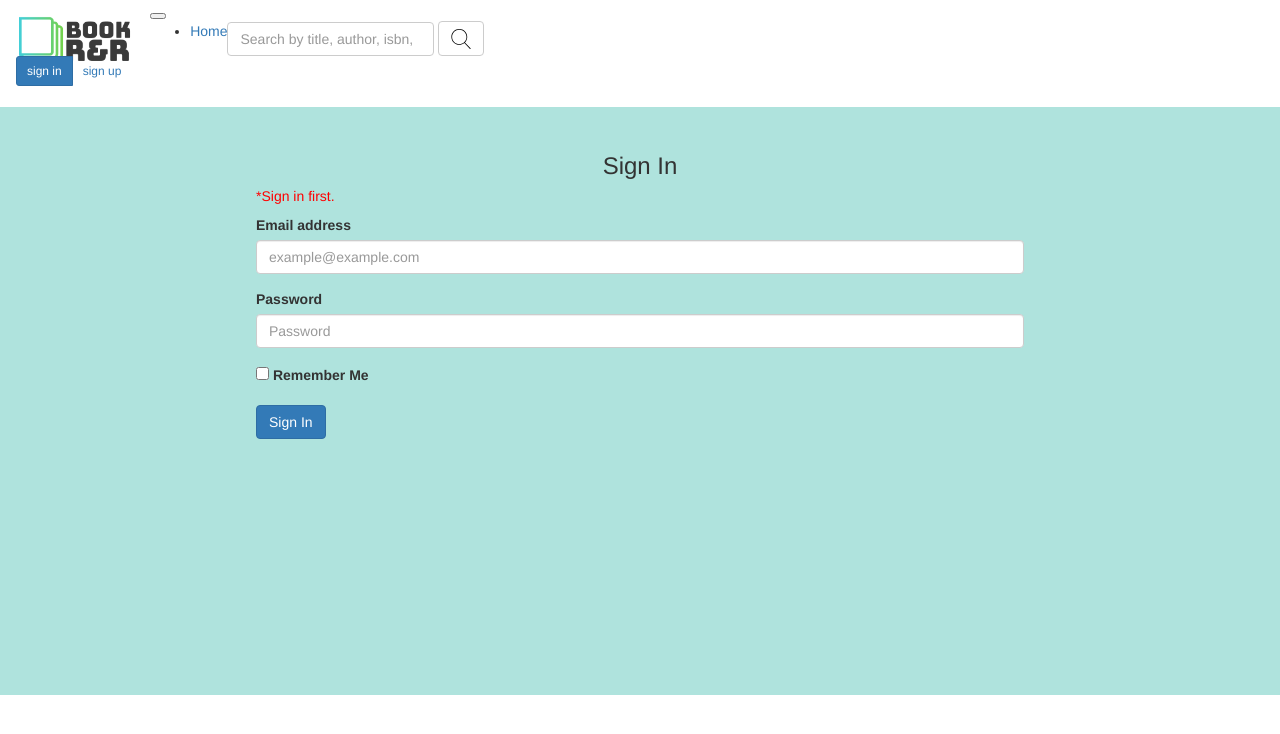
After one commit to Dforrunner/Book-rate-review, a Flask app: a page that uses templates/index.html in a window 1280 px wide. The commit adds this page. Shown: the top 734 px of the page. Run offline with Flask 2, Linux system fonts and the light colour scheme; some libraries are stand-ins or nearby versions.

Commit message:
Created user account. Implemented login functionality and added input validation for signup form.

```diff
--- a/app.py
+++ b/app.py
@@ -1,13 +1,14 @@
 from flask import Flask, render_template, request, redirect, url_for
 from flask_sqlalchemy import SQLAlchemy
+from is_safe_url import is_safe_url
 # Flask Login
-from flask_login import LoginManager
+from flask_login import LoginManager, current_user, login_user, logout_user, login_required
 # Third party api module
 from third_party_api.goodreads_api import get_reviews, get_review_stats
 # Forms
 from forms.account_forms import SignInForm, SignUpForm, CSRFProtect
 # Models
-from db.models import Books
+from db.models import Books, Users
 # Config
 from config import Config
 
@@ -19,19 +20,81 @@ db.init_app(app)
 # LOGIN
 login_manager = LoginManager()
 login_manager.init_app(app)
+# This is called when the user is logged in, but they need to be reauthenticated because their session is stale
+login_manager.refresh_view = 'signin'
 
 # CSRF
 csrf = CSRFProtect(app)
 
 
+@login_manager.user_loader
+def load_user(user_id):
+    return Users.query.get(int(user_id))
 
 
-'''
-TODO:
-ERROR below FIX
-Look up passing url as argument
-https://www.youtube.com/watch?v=qYeWemghBxI
-'''
+@app.route('/profile/<string:username>')
+@login_required
+def user_profile(username):
+    if not current_user.is_authenticated or (current_user.id == 0):
+        user_not_signed_in()
+
+    user = Users.query.get(current_user.id)
+    return render_template("user_account/profile.html", user=user)
+
+
+@app.route('/signin', methods=["GET", "POST"])
+def signin():
+    if current_user.is_authenticated:
+        return redirect(url_for('home'))
+
+    form = SignInForm()
+    if request.method == 'POST':
+        if form.validate_on_submit():
+            user = Users.query.filter_by(email=form.email.data).first()
+            if user is None or not user.check_password(form.password.data):
+                return render_template("user_account/signin.html", form=form, message_bottom="Invalid username or password")
+
+            # Load user if user authorized
+            login_user(user, remember=form.remember_me.data)
+
+            return redirect(url_for('user_profile', username=current_user.username))
+
+    return render_template('user_account/signin.html', form=form)
+
+
+@login_manager.unauthorized_handler
+def user_not_signed_in():
+    form = SignInForm()
+    return render_template("user_account/signin.html", form=form, message_top="*Sign in first.")
+
+
+@app.route('/signout')
+def signout():
+    logout_user()
+    return redirect(url_for('home'))
+
+
+@app.route('/signup', methods=["GET", "POST"])
+def signup():
+    form = SignUpForm()
+    if form.validate_on_submit():
+        # Create user and add to database
+        user = Users(first_name=form.firstname.data,
+                     last_name=form.lastname.data,
+                     email=form.email.data,
+                     username=form.username.data)
+        user.set_password(form.password.data)
+        db.session.add(user)
+        db.session.commit()
+
+        # Once user has created an account log them in
+        login_user(user)
+
+        return redirect(url_for('user_profile', username=form.username.data))
+
+    return render_template('user_account/signup.html', form=form)
+
+
 @app.route('/book_page/<string:title>/<string:author>/<string:year>/<string:isbn>/<path:image_url>')
 def book_page(isbn, title, author, year, image_url):
     return render_template("book_page.html",
@@ -42,18 +105,6 @@ def book_page(isbn, title, author, year, image_url):
                            author=author,
                            year=year
                            )
-
-
-@app.route('/signin', methods=["GET", "POST"])
-def signin():
-    form = SignInForm()
-    return render_template('register/signin.html', title="Sign In", form=form)
-
-
-@app.route('/signup', methods=["GET", "POST"])
-def signup():
-    form = SignUpForm()
-    return render_template('register/signup.html', title="Sign Up", form=form)
 
 
 @app.route('/search')
--- a/forms/account_forms.py
+++ b/forms/account_forms.py
@@ -1,21 +1,73 @@
 from flask_wtf import FlaskForm
 from wtforms import StringField, PasswordField, BooleanField, SubmitField
-from wtforms.validators import DataRequired,Email, InputRequired, EqualTo
+from wtforms.validators import DataRequired, Email, InputRequired, EqualTo, Length, Regexp, ValidationError
 from flask_wtf.csrf import CSRFProtect
+
+from util.validators import Unique
+from db.models import Users
 
 
 class SignUpForm(FlaskForm):
-    firstname = StringField('First name', validators=[DataRequired(message="Enter first name")], render_kw={'placeholder': 'First name'})
-    lastname = StringField('Last name', validators=[DataRequired()], render_kw={'placeholder': 'Last name'})
-    username = StringField('Username', validators=[DataRequired()], render_kw={'placeholder': 'Username'})
-    email = StringField('Email', validators=[DataRequired, Email()], render_kw={'placeholder': 'example@example.com'})
-    password = PasswordField('Create Password', [InputRequired(), EqualTo('confirm', message='Passwords must match')], render_kw={'placeholder': 'Password'})
-    confirm = PasswordField('Repeat Password', render_kw={'placeholder': 'Re-enter password'})
+    firstname = StringField('First name',
+                            validators=[
+                                DataRequired(),
+                                Regexp('^\w+$', message="First name can only contain letters."),
+                                Length(max=25, message="First name cannot exceed 25 characters")
+                            ],
+                            render_kw={'placeholder': 'First name'})
+
+    lastname = StringField('Last name',
+                           validators=[
+                               DataRequired(),
+                               Regexp('^\w+$', message="Last name can only contain letters."),
+                               Length(max=25, message="First name cannot exceed 25 characters")
+                           ],
+                           render_kw={'placeholder': 'Last name'})
+
+    username = StringField('Username',
+                           validators=[
+                               DataRequired(),
+                               Regexp('^\w+$', message="Username can contain only letters, numbers and underscores"),
+                               Length(min=4, max=15, message="Username must be between 4 & 15 characters"),
+                               Unique(Users, Users.username, message='This username already exists. Pick a new one.')
+                           ],
+                           render_kw={'placeholder': 'Username'})
+
+    email = StringField('Email',
+                        validators=[
+                            DataRequired(),
+                            Email(),
+                            Length(min=5, max=60),
+                            Unique(Users, Users.email, message='There is already an account with that email.')
+                        ],
+                        render_kw={'placeholder': 'example@example.com'})
+
+    password = PasswordField('Create Password',
+                             validators=[
+                                 InputRequired(),
+                                 EqualTo('confirm', message='Passwords must match'),
+                                 Regexp('(?=.*[a-z])(?=.*[A-Z])(?=.*\d)(?=.*[!@#$%^&*-_]).+', message="Password must contain at least: 1 lowercase letter, 1 uppercase letter, 1 number, and special character (!@#$%^&*-_)"),
+                                 Length(min=6, max=25, message="Password must be between 6 & 25 characters")
+                             ],
+                             render_kw={'placeholder': 'Password'})
+
+    confirm = PasswordField('Confirm Password', render_kw={'placeholder': 'Confirm password'})
     submit = SubmitField('Sign Up')
 
 
 class SignInForm(FlaskForm):
-    email = StringField('Email address', validators=[DataRequired(message="Enter email"), Email()], render_kw={'placeholder': 'example@example.com'})
-    password = PasswordField('Password', validators=[DataRequired(message="Enter password")], render_kw={'placeholder': 'Password'})
+    email = StringField('Email address',
+                        validators=[
+                            DataRequired(),
+                            Email()
+                        ],
+                        render_kw={'placeholder': 'example@example.com'})
+
+    password = PasswordField('Password',
+                             validators=[
+                                 DataRequired()
+                             ],
+                             render_kw={'placeholder': 'Password'})
+
     remember_me = BooleanField('Remember Me')
     submit = SubmitField('Sign In')
--- a/static/stylesheets/css/main.css
+++ b/static/stylesheets/css/main.css
@@ -117,6 +117,16 @@
   }
 }
 
+.red_msg {
+  color: red;
+}
+
+.field_errors_msg {
+  font-family: Arial, sans-serif;
+  font-size: 12px;
+  color: rgba(99, 0, 0, 0.84);
+}
+
 /************************************************************************
                                   Colors
 **********************************************************************/
@@ -135,7 +145,7 @@ p:hover, p:visited, p:active, a:hover, a:visited, a:link, a:active {
 
 @media only screen and (min-device-width: 920px) {
   #search-bar {
-    margin-right: 18%;
+    margin-right: 15%;
   }
 }
 @media only screen and (min-device-width: 920px) {
--- a/static/stylesheets/scss/_resgister.scss
+++ b/static/stylesheets/scss/_resgister.scss
@@ -1,7 +1,7 @@
 @import "modules/variables";
 @import "modules/mixins";
 
-//BOTH
+// Form Containers
 .form-container{
   position: absolute;
   background-color: $primary-color;
@@ -23,13 +23,16 @@
   @include smart-phones{
     width: 100%;
   }
-
 }
 
-//SING UP
+// Form message color
+.red_msg{
+  color: red;
+}
 
-
-
-
-
-//SIGN IN
+// Form field error message
+.field_errors_msg{
+  font-family: $primary-font;
+  font-size: 12px;
+  color: rgba(99, 0, 0, 0.84);
+}
--- a/static/stylesheets/scss/main.scss
+++ b/static/stylesheets/scss/main.scss
@@ -10,7 +10,7 @@ p:hover, p:visited, p:active, a:hover, a:visited, a:link, a:active {
 
 #search-bar{
     @include desktop{
-        margin-right: 18%;
+        margin-right: 15%;
     }
     > input {
         @include desktop{
--- a/templates/index.html
+++ b/templates/index.html
@@ -43,10 +43,18 @@
           </button>
         </form>
 
+
+        {% if current_user.is_authenticated %}
+            <div class="btn-group btn-group-sm" role="group" aria-label="...">
+            <a class="btn btn-primary" href="{{ url_for('user_profile', username=current_user.username) }}">{{current_user.username}}'s profile</a>
+            <a class="btn btn-secondary" href="{{ url_for('signout') }}">sign out</a>
+        </div>
+        {% else %}
          <div class="btn-group btn-group-sm" role="group" aria-label="...">
             <a class="btn btn-primary" href="{{ url_for('signin') }}">sign in</a>
             <a class="btn btn-secondary" href="{{ url_for('signup') }}">sign up</a>
         </div>
+        {% endif %}
     </div>
 
 </nav>
--- /dev/null
+++ b/templates/user_account/signin.html
@@ -0,0 +1,26 @@
+{% extends "index.html" %}
+{% block title %}Sign In{% endblock %}
+
+{% block body %}
+    <div class="form-container">
+        <h3 align="center">Sign In</h3>
+        <h5 class="red_msg">{{ message_top }}</h5>
+        <form method="POST">
+            {{ form.csrf_token }}
+            <div class="form-group">
+                {{ form.email.label }}
+                {{ form.email(class_="form-control") }}
+
+            </div>
+            <div class="form-group">
+                {{ form.password.label }}
+                {{ form.password(class="form-control") }}
+            </div>
+            <div class="form-group">
+                {{ form.remember_me }} {{ form.remember_me.label }}
+            </div>
+                <h5 class="red_msg">{{ message_bottom }}</h5>
+                {{ form.submit(class="btn btn-primary") }}
+        </form>
+    </div>
+{% endblock %}
```
Also changed, not shown: db/models.py (+13 -3 lines), templates/register/signin.html (deleted, +0 -19 lines), templates/user_account/profile.html (added, +7 -0 lines), templates/user_account/signup.html (renamed from templates/register/signup.html, +31 -1 lines), util/validators.py (added, +14 -0 lines), 1 other file.
